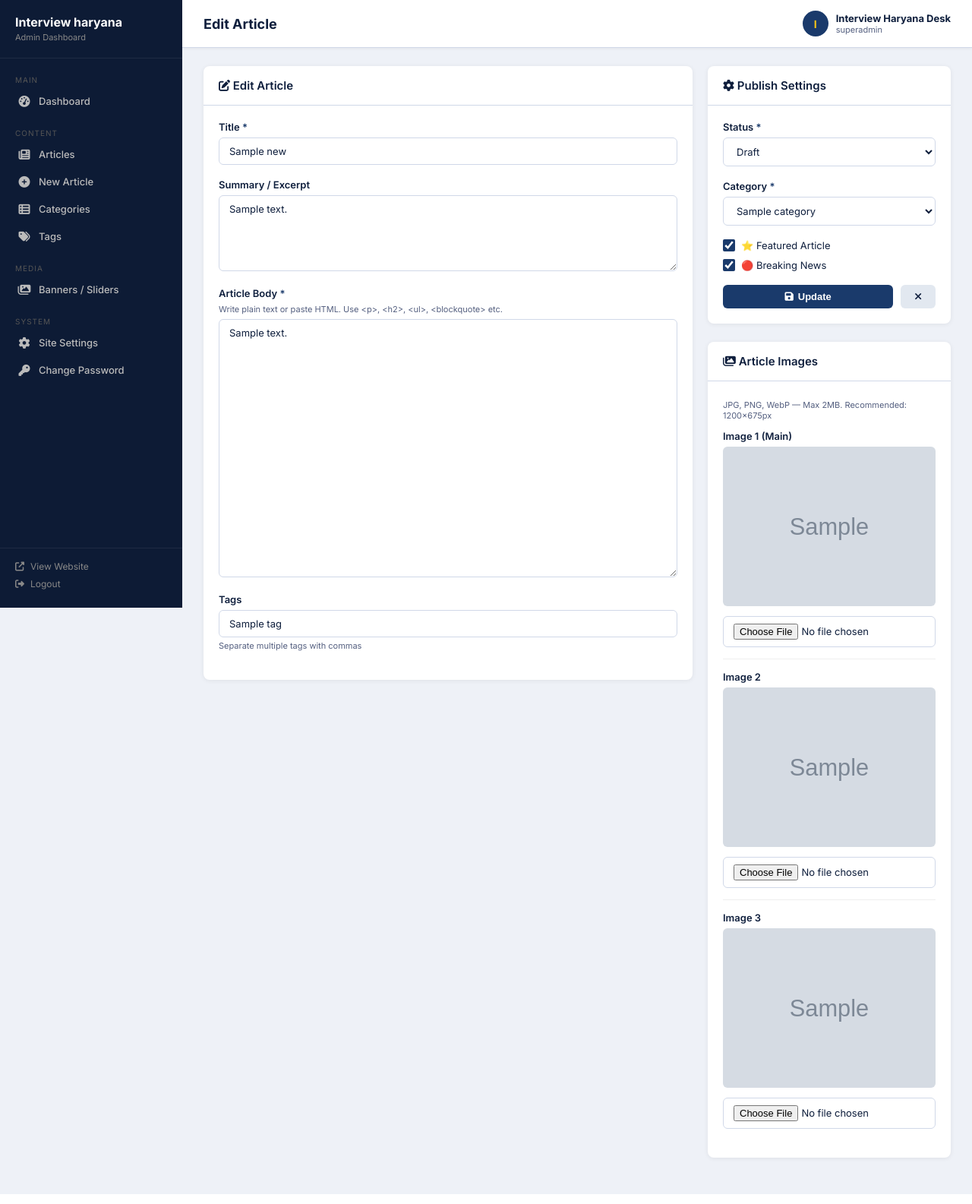
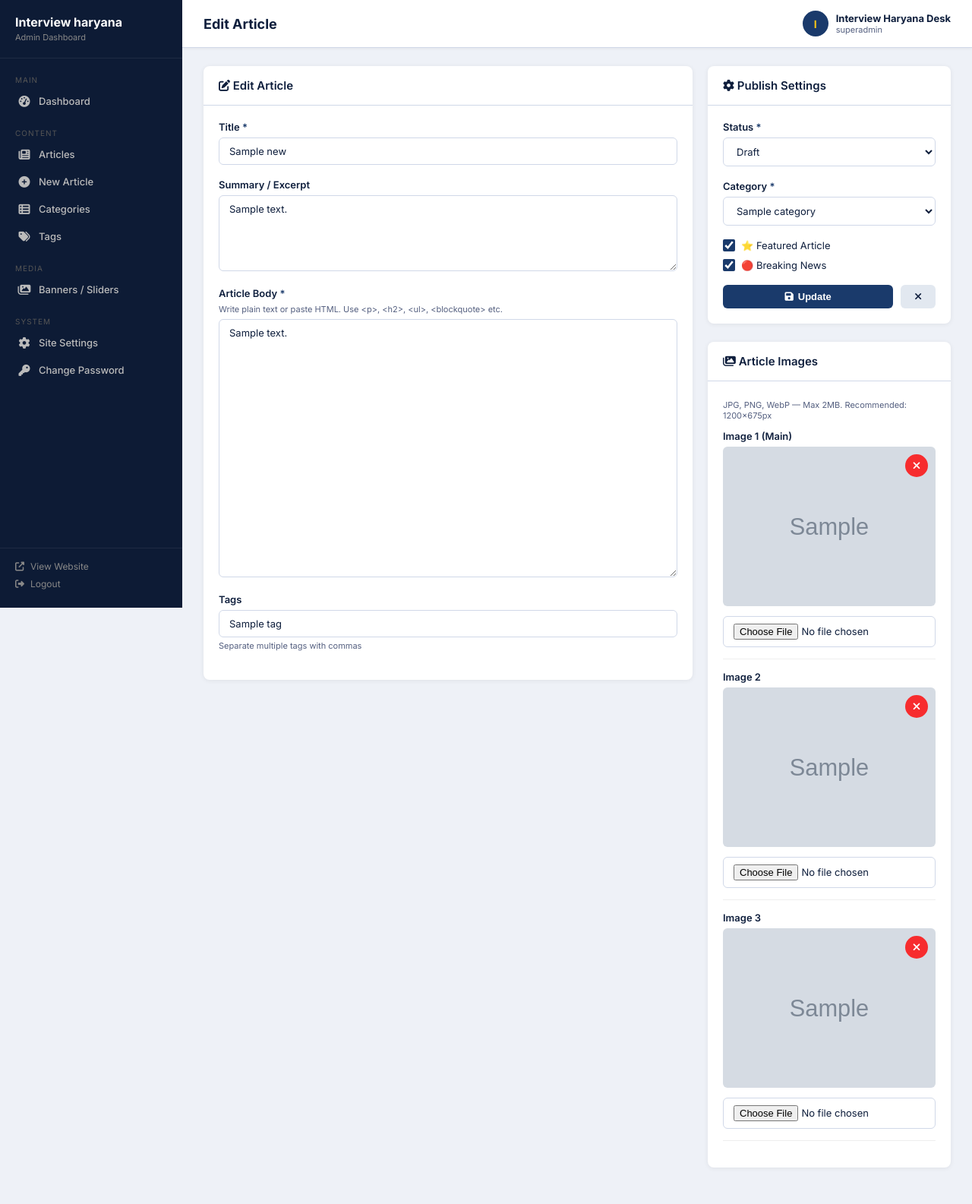
Before and after one commit to dipranga/interview-haryana, a CodeIgniter app: page /interview-haryana/index.php/admin/news_admin/edit/1 in a window 1280 px wide. Shown: the whole page at 76% size. Run offline with CodeIgniter, Linux system fonts and the light colour scheme; a user stored in the database is signed in; tables that the repository leaves empty hold one stand-in row (values such as "Sample post"); grey boxes marked "Sample" are stand-in pictures; some libraries are stand-ins or nearby versions.

Commit message:
Feature remove images on article edit page

```diff
--- a/application/config/routes.php
+++ b/application/config/routes.php
@@ -39,6 +39,7 @@ $route['admin/news/edit/(:num)']     = 'admin/News_admin/edit/$1';
 $route['admin/news/update/(:num)']   = 'admin/News_admin/update/$1';
 $route['admin/news/delete/(:num)']   = 'admin/News_admin/delete/$1';
 $route['admin/news/status/(:num)']   = 'admin/News_admin/toggle_status/$1';
+$route['admin/news/remove_image/(:num)/(:any)'] = 'admin/News_admin/remove_image/$1/$2';
 
 // ── ADMIN CATEGORIES ─────────────────────────────────────────────────
 $route['admin/categories']                = 'admin/Category_admin/index';
--- a/application/controllers/admin/News_admin.php
+++ b/application/controllers/admin/News_admin.php
@@ -153,6 +153,28 @@ class News_admin extends Admin_Controller
         redirect('admin/news');
     }
 
+    public function remove_image($id, $image_field)
+    {
+        $news = $this->News_model->get_by_id((int)$id);
+
+        // Validate field name to prevent SQL injection or accidental deletion of other columns
+        $valid_fields = ['banner_image', 'banner_image_2', 'banner_image_3'];
+
+        if ($news && in_array($image_field, $valid_fields)) {
+            // Delete the physical file
+            if (!empty($news[$image_field]) && file_exists($this->upload_path . $news[$image_field])) {
+                @unlink($this->upload_path . $news[$image_field]);
+            }
+
+            // Clear the column in the database
+            $this->News_model->update_news((int)$id, [$image_field => NULL]);
+
+            $this->session->set_flashdata('success', 'Image removed.');
+        }
+
+        redirect('admin/news/edit/' . $id);
+    }
+
     public function toggle_status($id)
     {
         $news = $this->News_model->get_by_id((int)$id);
--- a/application/views/admin/news/form.php
+++ b/application/views/admin/news/form.php
@@ -91,32 +91,62 @@ $action  = $is_edit ? base_url('admin/news/update/' . $news['id']) : base_url('a
 
     <div class="form-group" style="border-bottom:1px solid #eee; padding-bottom:15px; margin-bottom:15px;">
       <label class="form-label">Image 1 (Main)</label>
+
       <?php if ($is_edit && !empty($news['banner_image'])): ?>
+        <div style="position:relative; display:inline-block; width:100%;">
           <img src="<?php echo base_url('assets/uploads/news/' . $news['banner_image']); ?>"
               style="width:100%; border-radius:6px; margin-bottom:10px;" alt="Current banner 1">
+
+          <a href="<?php echo base_url('admin/news/remove_image/' . $news['id'] . '/banner_image'); ?>"
+            title="Remove Image" aria-label="Remove Image"
+            onclick="return confirm('Remove this image? This action cannot be undone.');"
+            style="position:absolute; top:10px; right:10px; background:rgba(255,0,0,0.8); color:#fff; width:30px; height:30px; border-radius:50%; display:flex; align-items:center; justify-content:center; text-decoration:none;">
+            <i class="fas fa-times"></i>
+          </a>
+        </div>
       <?php endif; ?>
-      <input type="file" name="banner_image" class="form-control" accept="image/*" data-preview="bannerPreview1">
-      <img id="bannerPreview1" class="img-preview" style="display:none;" alt="Preview">
+
+      <input type="file" name="banner_image" class="form-control" accept="image/*">
     </div>
 
     <div class="form-group" style="border-bottom:1px solid #eee; padding-bottom:15px; margin-bottom:15px;">
       <label class="form-label">Image 2</label>
+
       <?php if ($is_edit && !empty($news['banner_image_2'])): ?>
+        <div style="position:relative; display:inline-block; width:100%;">
           <img src="<?php echo base_url('assets/uploads/news/' . $news['banner_image_2']); ?>"
               style="width:100%; border-radius:6px; margin-bottom:10px;" alt="Current banner 2">
+
+          <a href="<?php echo base_url('admin/news/remove_image/' . $news['id'] . '/banner_image_2'); ?>"
+            title="Remove Image" aria-label="Remove Image"
+            onclick="return confirm('Remove this image? This action cannot be undone.');"
+            style="position:absolute; top:10px; right:10px; background:rgba(255,0,0,0.8); color:#fff; width:30px; height:30px; border-radius:50%; display:flex; align-items:center; justify-content:center; text-decoration:none;">
+            <i class="fas fa-times"></i>
+          </a>
+        </div>
       <?php endif; ?>
+
       <input type="file" name="banner_image_2" class="form-control" accept="image/*" data-preview="bannerPreview2">
-      <img id="bannerPreview2" class="img-preview" style="display:none;" alt="Preview">
     </div>
 
-    <div class="form-group">
+    <div class="form-group" style="border-bottom:1px solid #eee; padding-bottom:15px; margin-bottom:15px;">
       <label class="form-label">Image 3</label>
+
       <?php if ($is_edit && !empty($news['banner_image_3'])): ?>
+        <div style="position:relative; display:inline-block; width:100%;">
           <img src="<?php echo base_url('assets/uploads/news/' . $news['banner_image_3']); ?>"
               style="width:100%; border-radius:6px; margin-bottom:10px;" alt="Current banner 3">
+
+          <a href="<?php echo base_url('admin/news/remove_image/' . $news['id'] . '/banner_image_3'); ?>"
+            title="Remove Image" aria-label="Remove Image"
+            onclick="return confirm('Remove this image? This action cannot be undone.');"
+            style="position:absolute; top:10px; right:10px; background:rgba(255,0,0,0.8); color:#fff; width:30px; height:30px; border-radius:50%; display:flex; align-items:center; justify-content:center; text-decoration:none;">
+            <i class="fas fa-times"></i>
+          </a>
+        </div>
       <?php endif; ?>
+
       <input type="file" name="banner_image_3" class="form-control" accept="image/*" data-preview="bannerPreview3">
-      <img id="bannerPreview3" class="img-preview" style="display:none;" alt="Preview">
     </div>
   </div>
 </div>
```
Lines whose indentation alone changed are shown as unchanged.
